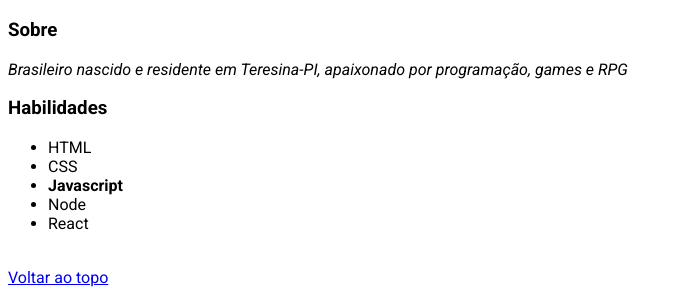
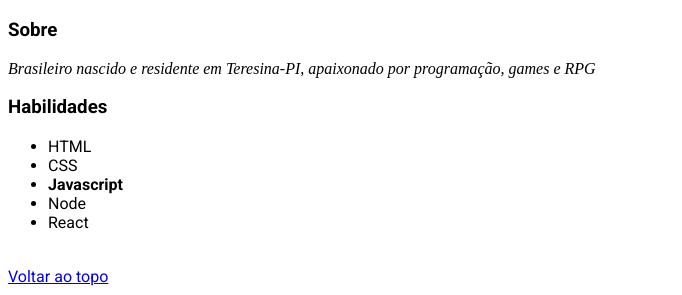
Before and after one commit to RayNfeeral/RayNfeeral.github.io, a plain HTML site: page index.html in a window 1280 px wide. Shown: the part 553-848 px from the top of the page, without its empty margins (0-682 px from the left). Drawn offline with Linux system fonts and the light colour scheme.

Commit message:
Muda familia de fontes do paragrafo de descricao

```diff
--- a/index.html
+++ b/index.html
@@ -8,6 +8,10 @@
   <style>
     body {
       font-family: 'Roboto', sans-serif;
+    }
+
+    p {
+      font-family: serif;
     }
   </style>
 </head>
```
